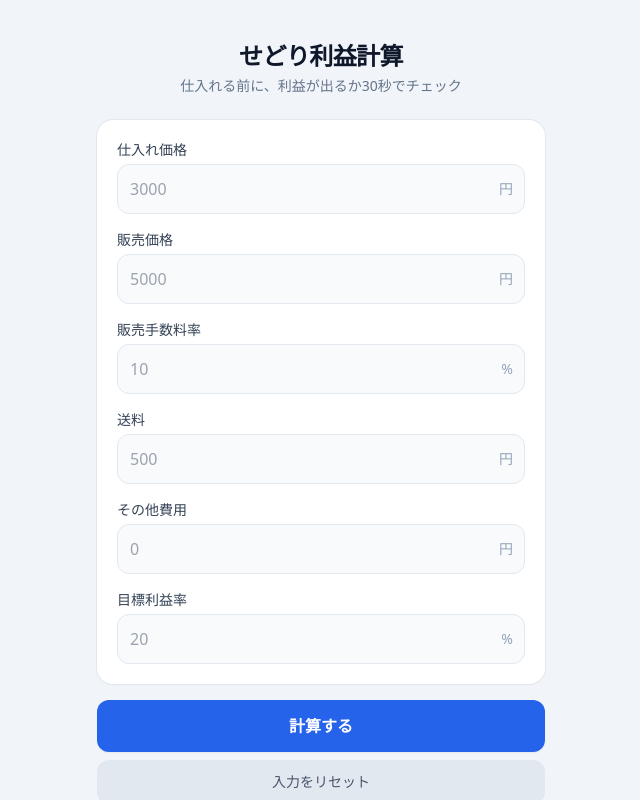
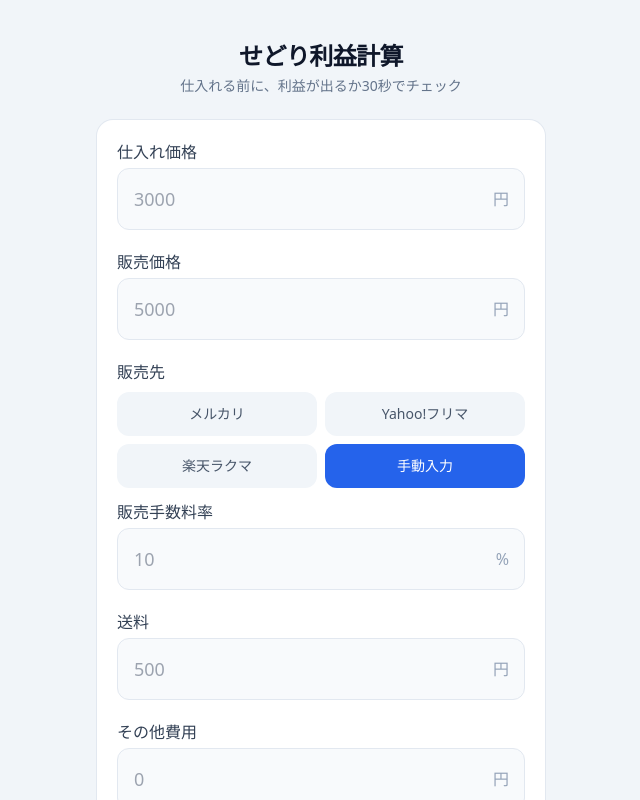
Before and after one commit to qigongzhunei-ux/sedori-calc-, a Next.js app: page / in a window 1280 px wide. Shown: the top 800 px of the page, without its empty margins (319-959 px from the left). Built offline with nearby package versions, Linux system fonts and the light colour scheme.

Commit message:
Update page.tsx

```diff
--- a/app/page.tsx
+++ b/app/page.tsx
@@ -38,6 +38,22 @@ const fields: FieldConfig[] = [
   { key: "shipping", label: "送料", unit: "円", placeholder: "500", step: "1" },
   { key: "otherCost", label: "その他費用", unit: "円", placeholder: "0", step: "1" },
   { key: "targetProfitRate", label: "目標利益率", unit: "%", placeholder: "20", step: "0.1", max: 100 },
+];
+
+type MarketplaceKey = "mercari" | "yahoo" | "rakuma" | "manual";
+
+type MarketplaceOption = {
+  key: MarketplaceKey;
+  label: string;
+  feeRate: number | null;
+  note?: string;
+};
+
+const marketplaceOptions: MarketplaceOption[] = [
+  { key: "mercari", label: "メルカリ", feeRate: 10 },
+  { key: "yahoo", label: "Yahoo!フリマ", feeRate: 5 },
+  { key: "rakuma", label: "楽天ラクマ", feeRate: 10, note: "販売実績で4.5%まで下がります" },
+  { key: "manual", label: "手動入力", feeRate: null },
 ];
 
 function formatYen(n: number): string {
@@ -92,13 +108,61 @@ function validate(form: FormState): Partial<Record<FieldKey, string>> {
   return errors;
 }
 
+type Judgment = {
+  label: string;
+  tone: "good" | "warn" | "bad";
+};
+
+function getJudgment(result: CalcResult, targetProfitRate: number): Judgment {
+  if (result.profit < 0) {
+    return { label: "× 仕入れNG", tone: "bad" };
+  }
+  if (result.profitRate >= targetProfitRate) {
+    return { label: "◎ 仕入れおすすめ", tone: "good" };
+  }
+  return { label: "△ 利益率が低め", tone: "warn" };
+}
+
+const toneStyles: Record<
+  Judgment["tone"],
+  { bg: string; ring: string; text: string; sub: string }
+> = {
+  good: {
+    bg: "bg-profit-light",
+    ring: "ring-profit/30",
+    text: "text-profit-dark",
+    sub: "bg-white/70",
+  },
+  warn: {
+    bg: "bg-amber-50",
+    ring: "ring-amber-300",
+    text: "text-amber-700",
+    sub: "bg-white/70",
+  },
+  bad: {
+    bg: "bg-loss-light",
+    ring: "ring-loss/30",
+    text: "text-loss-dark",
+    sub: "bg-white/70",
+  },
+};
+
 export default function Home() {
   const [form, setForm] = useState<FormState>(initialForm);
   const [errors, setErrors] = useState<Partial<Record<FieldKey, string>>>({});
   const [result, setResult] = useState<CalcResult | null>(null);
+  const [marketplace, setMarketplace] = useState<MarketplaceKey>("manual");
 
   const handleChange = (key: FieldKey) => (e: ChangeEvent<HTMLInputElement>) => {
     setForm((prev) => ({ ...prev, [key]: e.target.value }));
+  };
+
+  const handleSelectMarketplace = (option: MarketplaceOption) => {
+    setMarketplace(option.key);
+    if (option.feeRate !== null) {
+      setForm((prev) => ({ ...prev, feeRate: String(option.feeRate) }));
+      setErrors((prev) => ({ ...prev, feeRate: undefined }));
+    }
   };
 
   const handleSubmit = (e: FormEvent<HTMLFormElement>) => {
@@ -128,9 +192,13 @@ export default function Home() {
     setForm(initialForm);
     setErrors({});
     setResult(null);
+    setMarketplace("manual");
   };
 
-  const isProfit = result !== null && result.profit >= 0;
+  const judgment = result
+    ? getJudgment(result, Number(form.targetProfitRate) || 0)
+    : null;
+  const tone = judgment ? toneStyles[judgment.tone] : null;
 
   return (
     <main className="min-h-screen w-full overflow-x-hidden px-4 py-6 sm:py-10">
@@ -146,12 +214,44 @@ export default function Home() {
 
         <form onSubmit={handleSubmit} noValidate>
           <div className="rounded-2xl bg-white p-4 shadow-sm ring-1 ring-slate-200 sm:p-5">
-            <div className="grid grid-cols-1 gap-4">
+            <div className="grid grid-cols-1 gap-5">
               {fields.map((field) => (
                 <div key={field.key}>
+                  {field.key === "feeRate" && (
+                    <div className="mb-3">
+                      <label className="mb-2 block text-base font-medium text-slate-700">
+                        販売先
+                      </label>
+                      <div className="grid grid-cols-2 gap-2">
+                        {marketplaceOptions.map((option) => (
+                          <button
+                            key={option.key}
+                            type="button"
+                            onClick={() => handleSelectMarketplace(option)}
+                            className={`rounded-xl py-3 text-sm font-medium transition ${
+                              marketplace === option.key
+                                ? "bg-blue-600 text-white"
+                                : "bg-slate-100 text-slate-600 active:bg-slate-200"
+                            }`}
+                          >
+                            {option.label}
+                          </button>
+                        ))}
+                      </div>
+                      {marketplace !== "manual" && (
+                        <p className="mt-2 text-xs text-slate-500">
+                          {marketplaceOptions.find((o) => o.key === marketplace)?.label}
+                          の標準手数料率を自動設定しました。
+                          {marketplaceOptions.find((o) => o.key === marketplace)?.note}
+                          変更する場合は「手動入力」を選んでください。
+                        </p>
+                      )}
+                    </div>
+                  )}
+
                   <label
                     htmlFor={field.key}
-                    className="mb-1 block text-sm font-medium text-slate-700"
+                    className="mb-1 block text-base font-medium text-slate-700"
                   >
                     {field.label}
                   </label>
@@ -167,13 +267,18 @@ export default function Home() {
                       placeholder={field.placeholder}
                       value={form[field.key]}
                       onChange={handleChange(field.key)}
-                      className={`w-full min-w-0 rounded-xl border bg-slate-50 px-3 py-3 pr-10 text-base text-slate-900 outline-none transition focus:bg-white focus:ring-2 ${
+                      disabled={field.key === "feeRate" && marketplace !== "manual"}
+                      className={`w-full min-w-0 rounded-xl border px-4 py-4 pr-12 text-lg text-slate-900 outline-none transition focus:bg-white focus:ring-2 ${
+                        field.key === "feeRate" && marketplace !== "manual"
+                          ? "border-slate-200 bg-slate-100 text-slate-500"
+                          : "bg-slate-50"
+                      } ${
                         errors[field.key]
                           ? "border-loss focus:ring-loss/40"
                           : "border-slate-200 focus:ring-blue-400"
                       }`}
                     />
-                    <span className="pointer-events-none absolute right-3 top-1/2 -translate-y-1/2 text-sm text-slate-400">
+                    <span className="pointer-events-none absolute right-4 top-1/2 -translate-y-1/2 text-base text-slate-400">
                       {field.unit}
                     </span>
                   </div>
@@ -188,74 +293,51 @@ export default function Home() {
           <div className="mt-4 flex flex-col gap-2">
             <button
               type="submit"
-              className="w-full rounded-xl bg-blue-600 py-3.5 text-base font-semibold text-white shadow-sm transition active:scale-[0.99] active:bg-blue-700"
+              className="w-full rounded-xl bg-blue-600 py-4 text-lg font-semibold text-white shadow-sm transition active:scale-[0.99] active:bg-blue-700"
             >
               計算する
             </button>
             <button
               type="button"
               onClick={handleReset}
-              className="w-full rounded-xl bg-slate-200 py-3 text-sm font-medium text-slate-600 transition active:scale-[0.99] active:bg-slate-300"
+              className="w-full rounded-xl bg-slate-200 py-3.5 text-sm font-medium text-slate-600 transition active:scale-[0.99] active:bg-slate-300"
             >
               入力をリセット
             </button>
           </div>
         </form>
 
-        {result && (
+        {result && judgment && tone && (
           <section className="mt-6 flex flex-col gap-4">
-            <div
-              className={`rounded-2xl p-5 text-center shadow-sm ring-1 ${
-                isProfit
-                  ? "bg-profit-light ring-profit/30"
-                  : "bg-loss-light ring-loss/30"
-              }`}
-            >
-              <p
-                className={`text-sm font-medium ${
-                  isProfit ? "text-profit-dark" : "text-loss-dark"
-                }`}
-              >
-                {isProfit ? "✅ 利益が出ます" : "⚠️ このままでは赤字です"}
-              </p>
-              <p
-                className={`mt-1 text-4xl font-bold ${
-                  isProfit ? "text-profit-dark" : "text-loss-dark"
-                }`}
-              >
-                {isProfit ? "+" : ""}
+            <div className={`rounded-2xl p-5 text-center shadow-sm ring-2 ${tone.bg} ${tone.ring}`}>
+              <p className={`text-xl font-bold ${tone.text}`}>{judgment.label}</p>
+
+              <p className={`mt-3 text-5xl font-bold ${tone.text}`}>
+                {result.profit >= 0 ? "+" : ""}
                 {formatYen(result.profit)}
               </p>
 
               <div className="mt-4 grid grid-cols-2 gap-3">
-                <div className="rounded-xl bg-white/70 py-3">
+                <div className={`rounded-xl ${tone.sub} py-3`}>
                   <p className="text-xs text-slate-500">利益率</p>
-                  <p
-                    className={`text-xl font-bold ${
-                      isProfit ? "text-profit-dark" : "text-loss-dark"
-                    }`}
-                  >
+                  <p className={`text-2xl font-bold ${tone.text}`}>
                     {formatPercent(result.profitRate)}
                   </p>
                 </div>
-                <div className="rounded-xl bg-white/70 py-3">
+                <div className={`rounded-xl ${tone.sub} py-3`}>
                   <p className="text-xs text-slate-500">ROI</p>
-                  <p
-                    className={`text-xl font-bold ${
-                      isProfit ? "text-profit-dark" : "text-loss-dark"
-                    }`}
-                  >
+                  <p className={`text-2xl font-bold ${tone.text}`}>
                     {formatPercent(result.roi)}
                   </p>
                 </div>
               </div>
             </div>
 
-            <div className="rounded-2xl bg-blue-50 p-5 text-center shadow-sm ring-1 ring-blue-200">
+            <div className="rounded-2xl border-2 border-blue-600 bg-blue-50 p-5 text-center shadow-sm">
               <p className="text-sm font-medium text-blue-700">
                 目標利益率を達成できる仕入れ上限価格
               </p>
-              <p className="mt-1 text-3xl font-bold text-blue-700">
+              <p className="mt-1 text-4xl font-bold text-blue-700">
                 {result.maxBuyPrice >= 0 ? formatYen(result.maxBuyPrice) : "―"}
               </p>
               {result.maxBuyPrice < 0 && (
```
